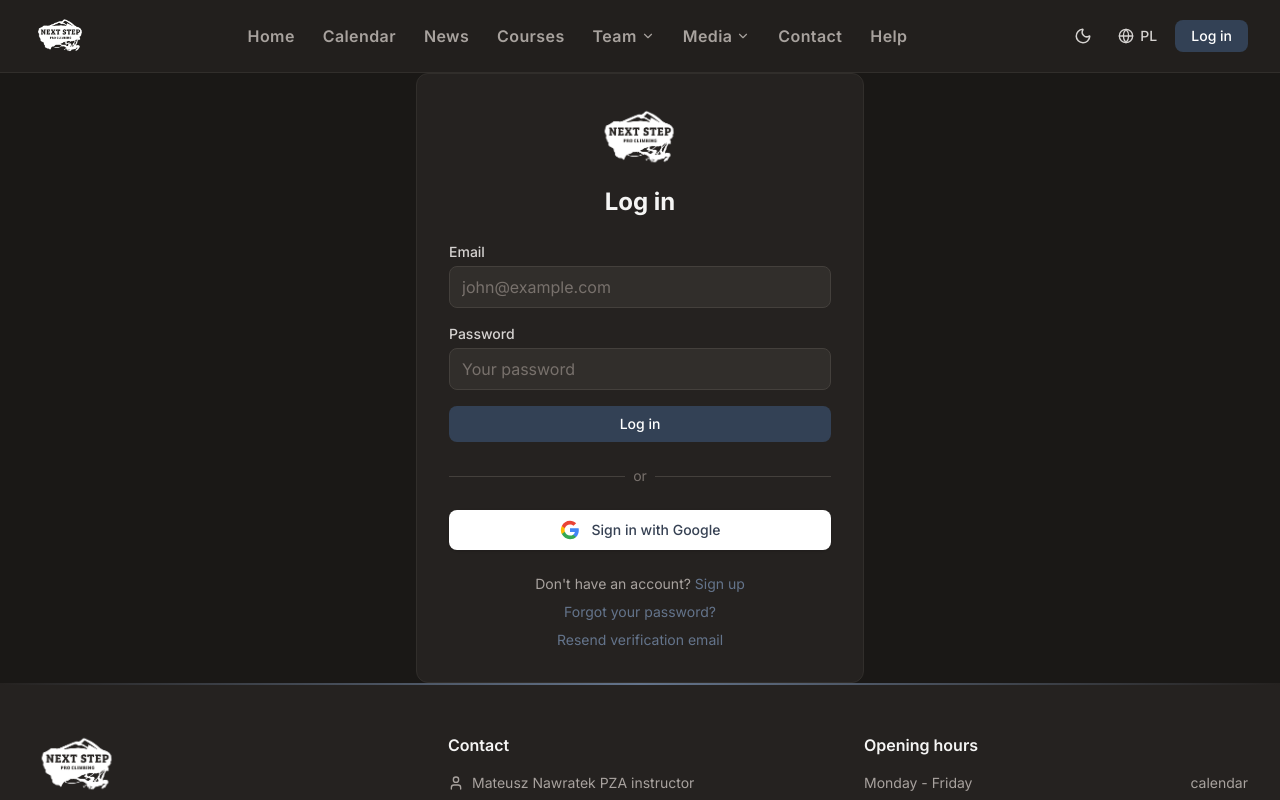
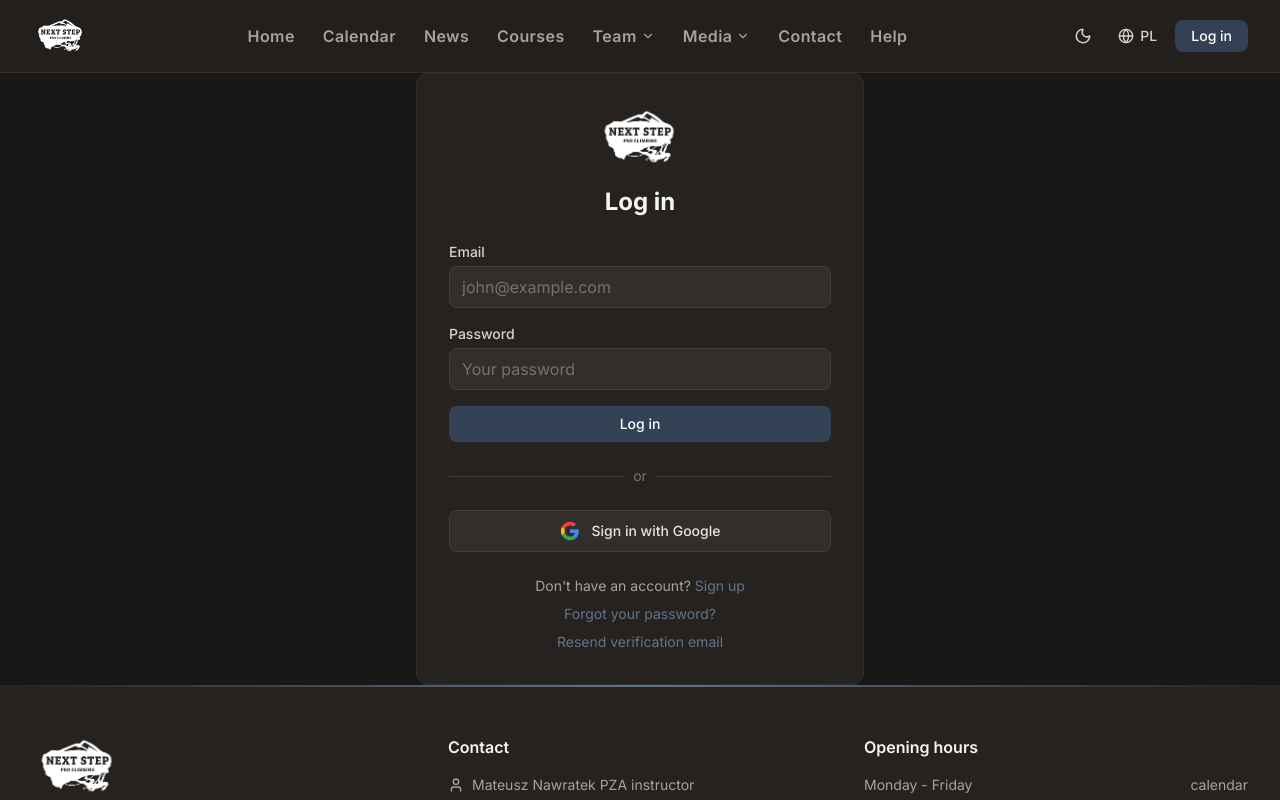
Before and after one commit to NextStepProDev/next-step-pro-climbing-project, a React (Vite) app in the folder next-step-pro-climbing-frontend/: page /login in a window 1280 px wide. Shown: the top 800 px of the page. Built offline with nearby package versions, Linux system fonts and the light colour scheme.

Commit message:
a11y: restyle Google OAuth button to match dark/light theme
Co-Authored-By: Claude Opus 4.6 <noreply@anthropic.com>

```diff
--- a/next-step-pro-climbing-frontend/src/pages/LoginPage.tsx
+++ b/next-step-pro-climbing-frontend/src/pages/LoginPage.tsx
@@ -96,7 +96,7 @@ export function LoginPage() {
 
         <a
           href="/oauth2/authorization/google"
-          className="flex w-full items-center justify-center gap-3 rounded-lg bg-white px-4 py-2.5 text-sm font-medium text-gray-700 shadow-sm hover:bg-gray-50 transition-colors"
+          className="flex w-full items-center justify-center gap-3 rounded-lg border border-surface-700 bg-surface-800 px-4 py-2.5 text-sm font-medium text-surface-200 hover:bg-surface-700 transition-colors"
         >
           <svg className="h-5 w-5" viewBox="0 0 24 24">
             <path
--- a/next-step-pro-climbing-frontend/src/pages/RegisterPage.tsx
+++ b/next-step-pro-climbing-frontend/src/pages/RegisterPage.tsx
@@ -251,7 +251,7 @@ export function RegisterPage() {
 
         <a
           href="/oauth2/authorization/google"
-          className="flex w-full items-center justify-center gap-3 rounded-lg bg-white px-4 py-2.5 text-sm font-medium text-gray-700 shadow-sm hover:bg-gray-50 transition-colors"
+          className="flex w-full items-center justify-center gap-3 rounded-lg border border-surface-700 bg-surface-800 px-4 py-2.5 text-sm font-medium text-surface-200 hover:bg-surface-700 transition-colors"
         >
           <svg className="h-5 w-5" viewBox="0 0 24 24">
             <path
```
